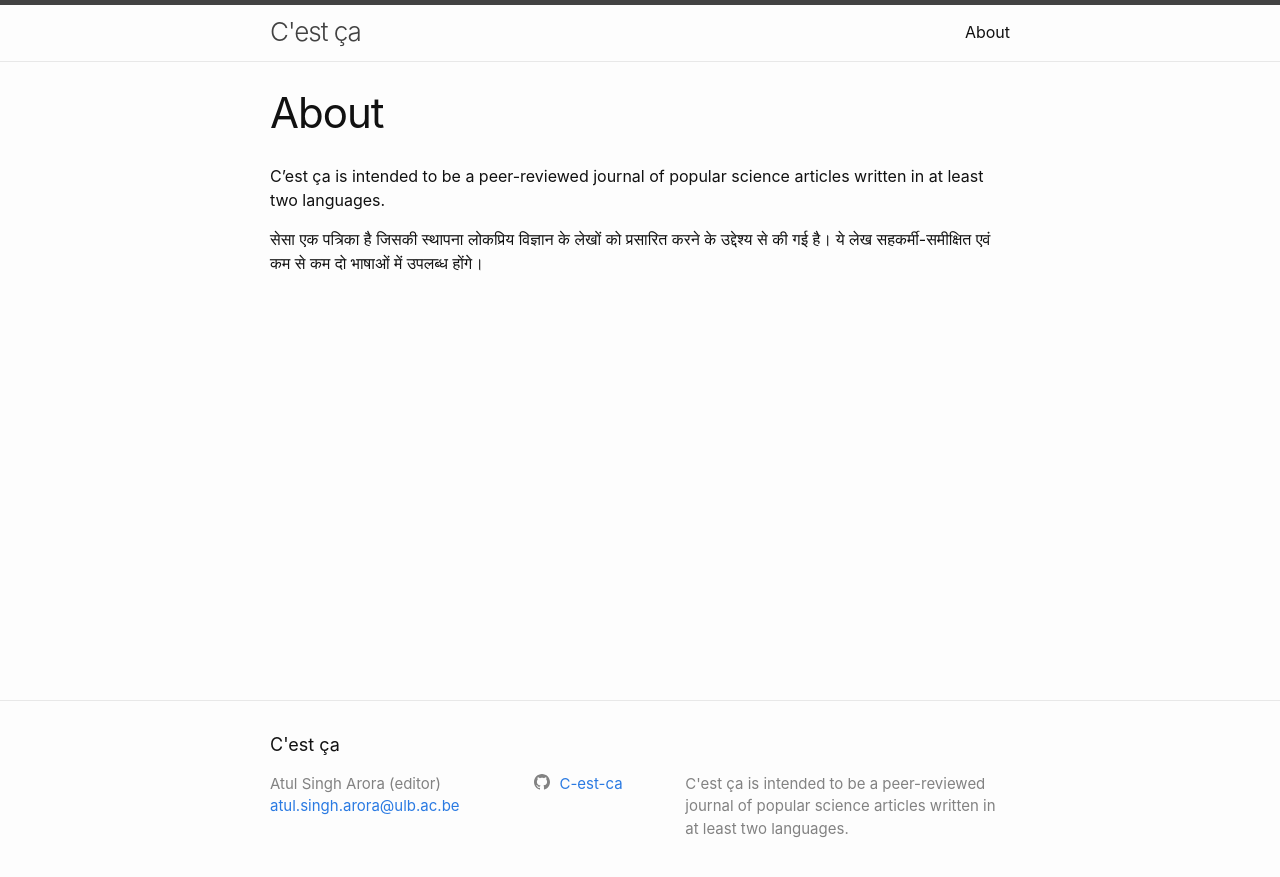
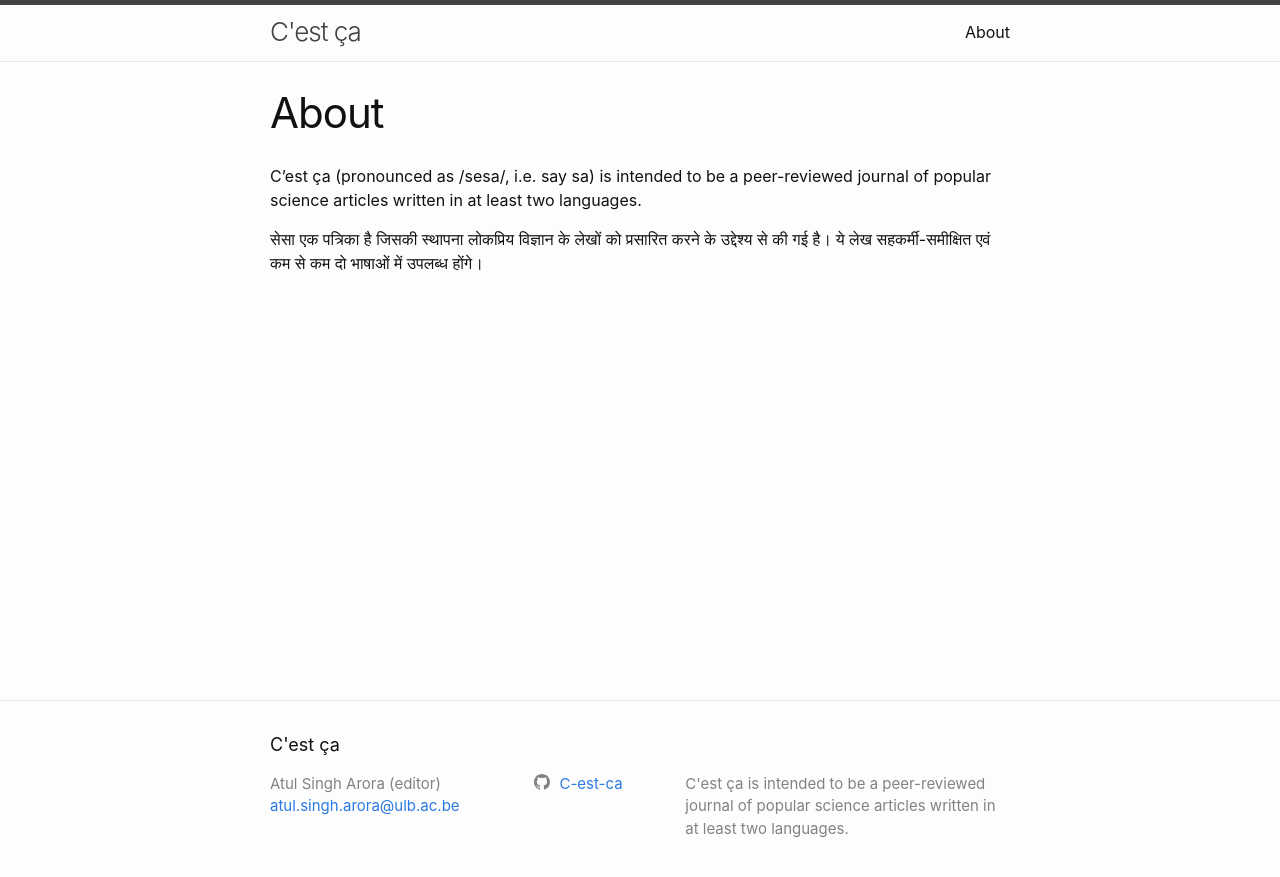
Before and after one commit to toAtulArora/c-est-ca.github.io, a Jekyll site: the page built from about.md, in a window 1280 px wide. Shown: the top 877 px of the page. Built offline with Jekyll 4.4.1, drawn with Linux system fonts in a browser that asks for light colours.

Commit message:
updated the pronounciation bit

```diff
--- a/about.md
+++ b/about.md
@@ -4,6 +4,6 @@
 permalink: /about/
 ---
 
-C'est ça is intended to be a peer-reviewed journal of popular science articles written in at least two languages.
+C'est ça (pronounced as /sesa/, i.e. say sa) is intended to be a peer-reviewed journal of popular science articles written in at least two languages.
 
 सेसा एक पत्रिका है जिसकी स्थापना लोकप्रिय विज्ञान के लेखों को प्रसारित करने के उद्देश्य से की गई है। ये लेख सहकर्मी-समीक्षित एवं कम से कम दो भाषाओं में उपलब्ध होंगे।
```
